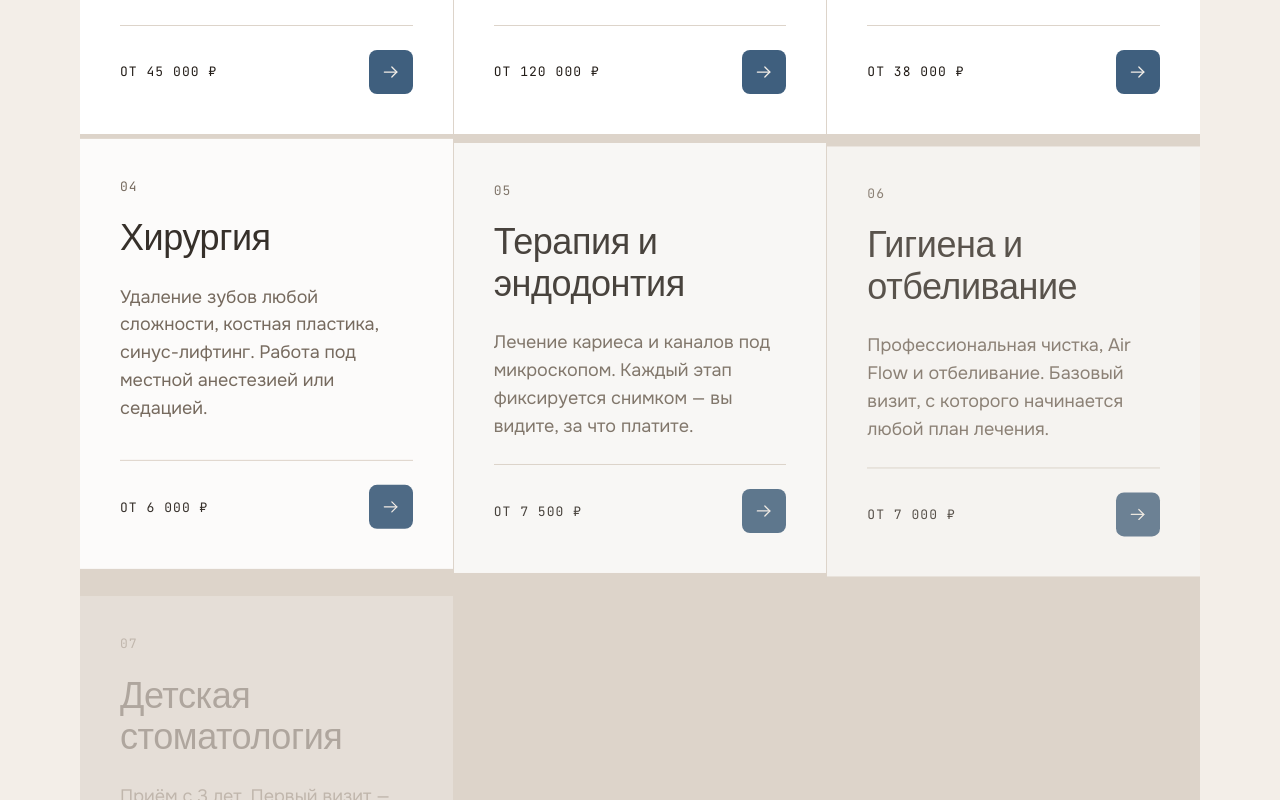
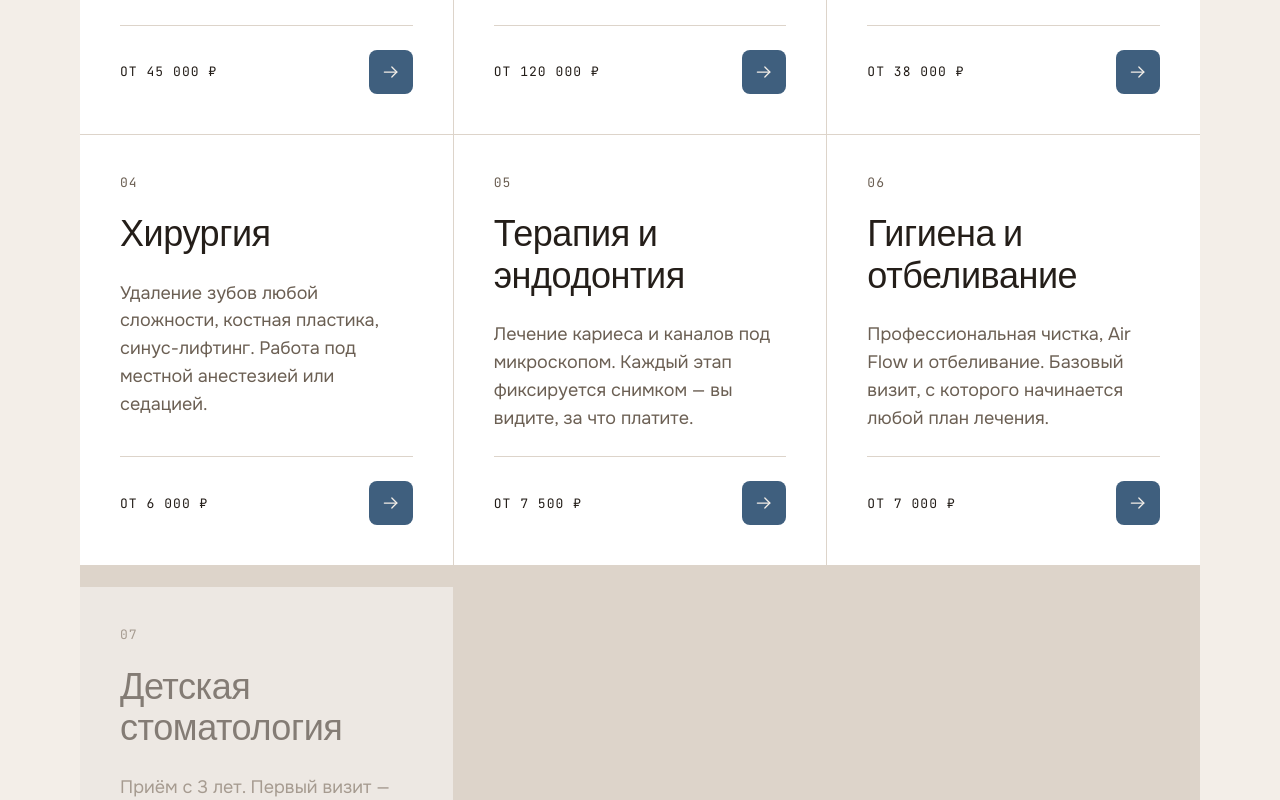
Before and after one commit to nighttcrawlerr/Dental-Buro, a Next.js app: page / in a window 1280 px wide. Shown: the part 2020-2820 px from the top of the page. Built offline with nearby package versions, Linux system fonts and the light colour scheme.

Commit message:
Cap the reveal stagger so lower rows don't lag

```diff
--- a/src/app/globals.css
+++ b/src/app/globals.css
@@ -189,11 +189,16 @@
     }
 
     /* То же, но с задержкой по индексу: карточки в сетке проявляются
-       не разом, а волной. Индекс приходит из вёрстки как --i. */
+       не разом, а волной. Индекс приходит из вёрстки как --i.
+
+       Задержка ограничена тремя шагами. Нижние ряды и так въезжают в экран
+       позже верхних — если добавлять к этому задержку по номеру, седьмая
+       карточка остаётся полупрозрачной, когда уже целиком на экране. */
     .reveal-item {
+      --stagger: min(var(--i, 0), 2) * 6%;
       animation: reveal-in linear both;
       animation-timeline: view();
-      animation-range: entry calc(0% + var(--i, 0) * 6%) cover calc(36% + var(--i, 0) * 6%);
+      animation-range: entry calc(0% + var(--stagger)) cover calc(36% + var(--stagger));
     }
 
     /* Первый экран: тёмная плашка во всю ширину собирается в карточку с
```
